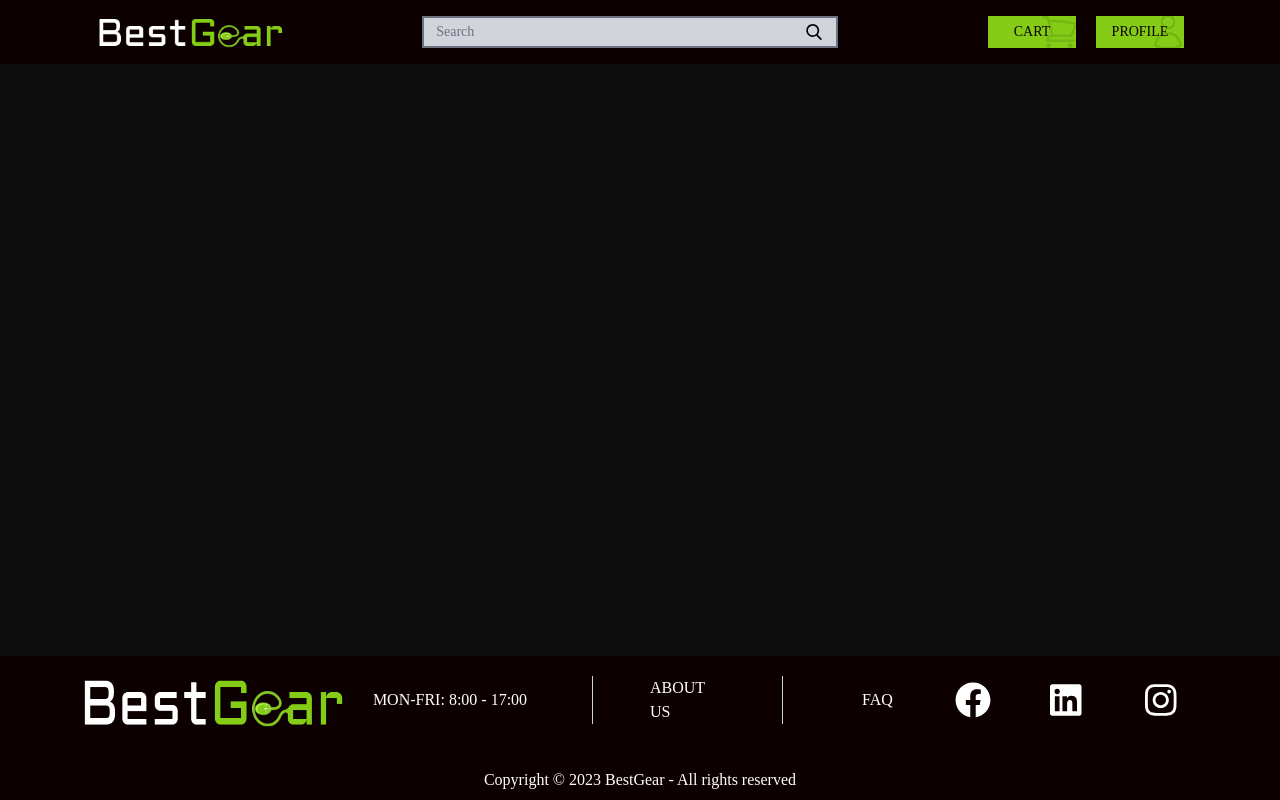
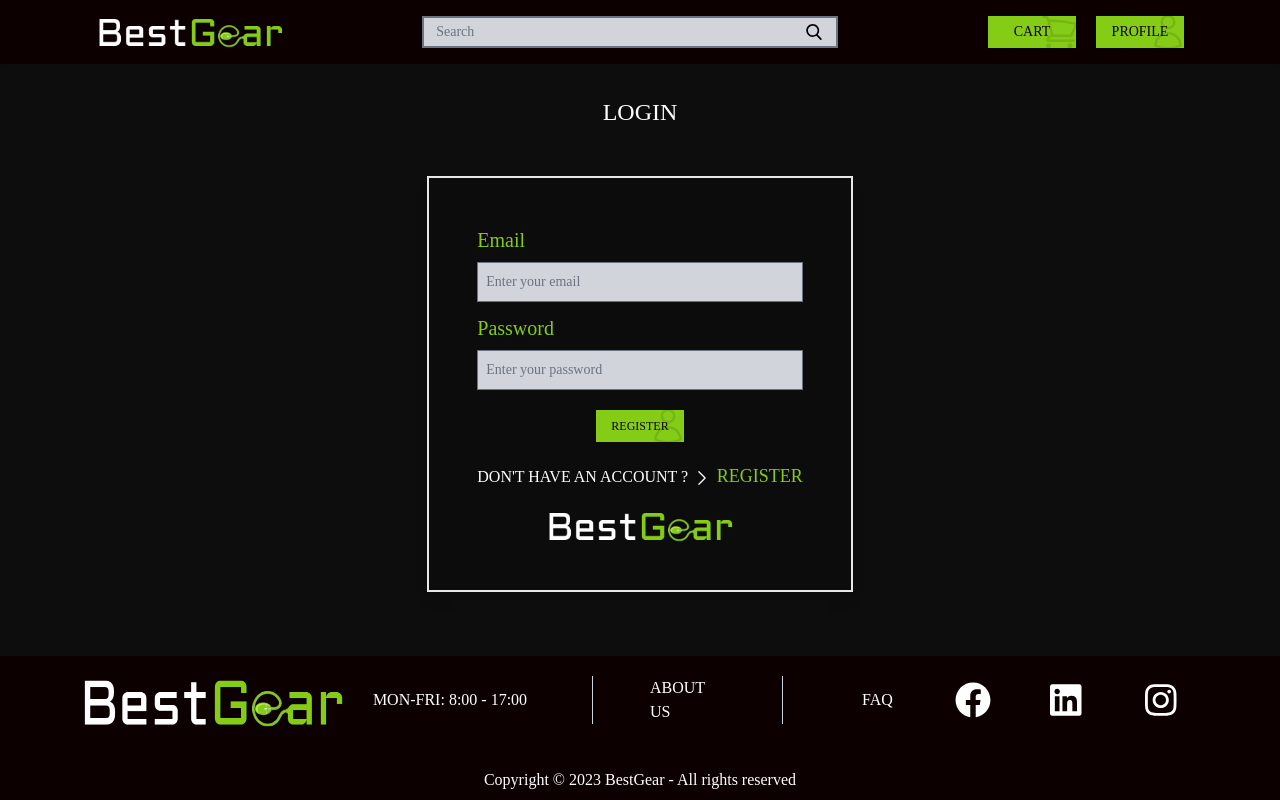
Before and after one commit to tariklilic/computer-shop-hci, an Angular app: page /login in a window 1280 px wide. Before the commit this address led to /. Built offline with nearby package versions, Linux system fonts and the light colour scheme.

Commit message:
login screen

```diff
--- a/src/app/app-routing.module.ts
+++ b/src/app/app-routing.module.ts
@@ -1,7 +1,10 @@
 import { NgModule } from '@angular/core';
 import { RouterModule, Routes } from '@angular/router';
+import { LoginComponent } from './auth/login/login.component';
 
-const routes: Routes = [];
+const routes: Routes = [
+  { path: 'login', component: LoginComponent },
+];
 
 @NgModule({
   imports: [RouterModule.forRoot(routes)],
--- a/src/app/app.component.css
+++ b/src/app/app.component.css
@@ -4,9 +4,7 @@ body {
 
 .content-container {
   flex: 1;
-  display: flex;
   flex-direction: column;
-  justify-content: space-between;
 }
 
 .footer {
--- /dev/null
+++ b/src/app/auth/login/login.component.css
@@ -0,0 +1,3 @@
+svg {
+    display: inline;
+}
--- /dev/null
+++ b/src/app/auth/login/login.component.html
@@ -0,0 +1,91 @@
+<!-- <section class="bg-gray-50 dark:bg-gray-900">
+    <div class="flex flex-col items-center justify-center px-6 py-8 mx-auto">
+        <div href="#" class="flex items-center mb-6 text-xl font-normal text-gray-900 dark:text-white">
+            LOGIN
+        </div>
+        <div
+            class="w-full bg-white rounded-lg shadow dark:border md:mt-0 sm:max-w-md xl:p-0 dark:bg-gray-800 dark:border-gray-700">
+            <div class="p-6 space-y-4 md:space-y-6 sm:p-8">
+                <form class="space-y-4 md:space-y-6" action="#">
+                    <div>
+                        <label for="email" class="block mb-2 text-sm font-medium text-gray-900 dark:text-white">Your
+                            email</label>
+                        <input type="email" name="email" id="email"
+                            class="bg-gray-50 border border-gray-300 text-gray-900 sm:text-sm rounded-lg focus:ring-primary-600 focus:border-primary-600 block w-full p-2.5 dark:bg-gray-700 dark:border-gray-600 dark:placeholder-gray-400 dark:text-white dark:focus:ring-blue-500 dark:focus:border-blue-500"
+                            placeholder="name@company.com" required="">
+                    </div>
+                    <div>
+                        <label for="password"
+                            class="block mb-2 text-sm font-medium text-gray-900 dark:text-white">Password</label>
+                        <input type="password" name="password" id="password" placeholder="••••••••"
+                            class="bg-gray-50 border border-gray-300 text-gray-900 sm:text-sm rounded-lg focus:ring-primary-600 focus:border-primary-600 block w-full p-2.5 dark:bg-gray-700 dark:border-gray-600 dark:placeholder-gray-400 dark:text-white dark:focus:ring-blue-500 dark:focus:border-blue-500"
+                            required="">
+                    </div>
+                    <div class="flex items-center justify-between">
+                        <div class="flex items-start">
+                            <div class="flex items-center h-5">
+                                <input id="remember" aria-describedby="remember" type="checkbox"
+                                    class="w-4 h-4 border border-gray-300 rounded bg-gray-50 focus:ring-3 focus:ring-primary-300 dark:bg-gray-700 dark:border-gray-600 dark:focus:ring-primary-600 dark:ring-offset-gray-800"
+                                    required="">
+                            </div>
+                            <div class="ml-3 text-sm">
+                                <label for="remember" class="text-gray-500 dark:text-gray-300">Remember me</label>
+                            </div>
+                        </div>
+                        <a href="#"
+                            class="text-sm font-medium text-primary-600 hover:underline dark:text-primary-500">Forgot
+                            password?</a>
+                    </div>
+                    <button type="submit"
+                        class="w-full text-white bg-primary-600 hover:bg-primary-700 focus:ring-4 focus:outline-none focus:ring-primary-300 font-medium rounded-lg text-sm px-5 py-2.5 text-center dark:bg-primary-600 dark:hover:bg-primary-700 dark:focus:ring-primary-800">Sign
+                        in</button>
+                    <p class="text-sm font-light text-gray-500 dark:text-gray-400">
+                        Don’t have an account yet? <a href="#"
+                            class="font-medium text-primary-600 hover:underline dark:text-primary-500">Sign up</a>
+                    </p>
+                </form>
+            </div>
+        </div>
+    </div>
+</section> -->
+
+<div class="text-black flex flex-col items-center justify-center h-full text-gray-700 mb-16 mt-8">
+
+    <!-- Component Start -->
+    <h1 class="font-base text-2xl text-white">LOGIN</h1>
+    <form class="flex flex-col bg-rect-black border-2 border-light-gray shadow-lg p-12 mt-12 mr-5 ml-5 sm:mr-0 sm:ml-0"
+        action="">
+        <label class="font-base text-xl text-lime" for="usernameField">Email</label>
+        <input class="flex items-center h-10 px-2 w-70 bg-gray mt-2 text-sm focus:outline-none focus:ring-2" type="text"
+            placeholder="Enter your email">
+        <label class="font-base text-xl text-lime mt-3" for="passwordField">Password</label>
+        <input class="flex items-center h-10 px-2 w-70 bg-gray mt-2 text-sm focus:outline-none focus:ring-2"
+            type="password" placeholder="Enter your password">
+        <div class="sm:flex sm:items-center ml-auto mr-auto mt-5 mb-5 group">
+            <button class="w-22 h-8 bg-lime text-black flex items-center justify-center group-hover:bg-black">
+                <span class="mx-auto relative text-xs group-hover:text-lime group-active:text-limeclick">REGISTER</span>
+                <svg xmlns="http://www.w3.org/2000/svg" fill="none" viewBox="0 0 24 24" stroke-width="1.5"
+                    stroke="black"
+                    class="md:ml-14 w-12 h-10 ml-12 absolute opacity-10 group-hover:opacity-20 group-hover:stroke-lime group-active:stroke-limeclick">
+                    <path stroke-linecap="round" stroke-linejoin="round"
+                        d="M15.75 6a3.75 3.75 0 11-7.5 0 3.75 3.75 0 017.5 0zM4.501 20.118a7.5 7.5 0 0114.998 0A17.933 17.933 0 0112 21.75c-2.676 0-5.216-.584-7.499-1.632z" />
+                </svg>
+            </button>
+        </div>
+        <div class="text-white text-md">
+            DON'T HAVE AN ACCOUNT ?
+            <svg id="svg" xmlns="http://www.w3.org/2000/svg" fill="none" viewBox="0 0 24 24" stroke-width="1.5"
+                stroke="currentColor" class="w-5 h-5">
+                <path stroke-linecap="round" stroke-linejoin="round" d="M8.25 4.5l7.5 7.5-7.5 7.5" />
+            </svg>
+            <a href="#" class="text-lime text-lg hover:text-white active:text-limeclick">
+                REGISTER
+            </a>
+        </div>
+        <div class="flex mt-5 justify-center">
+            <div>
+                <img alt="color" src="assets/images/logo-white.png" class="ml-3 sm:ml-0 h-7 sm:h-7 md:h-8">
+            </div>
+        </div>
+    </form>
+</div>
--- /dev/null
+++ b/src/app/auth/login/login.component.ts
@@ -0,0 +1,15 @@
+import { Component, OnInit } from '@angular/core';
+
+@Component({
+  selector: 'app-login',
+  templateUrl: './login.component.html',
+  styleUrls: ['./login.component.css']
+})
+export class LoginComponent implements OnInit {
+
+  constructor() { }
+
+  ngOnInit(): void {
+  }
+
+}
--- /dev/null
+++ b/src/app/auth/register/register.component.html
@@ -0,0 +1 @@
+<p>register works!</p>
--- /dev/null
+++ b/src/app/auth/register/register.component.ts
@@ -0,0 +1,15 @@
+import { Component, OnInit } from '@angular/core';
+
+@Component({
+  selector: 'app-register',
+  templateUrl: './register.component.html',
+  styleUrls: ['./register.component.css']
+})
+export class RegisterComponent implements OnInit {
+
+  constructor() { }
+
+  ngOnInit(): void {
+  }
+
+}
--- a/src/app/navbar/navbar.component.html
+++ b/src/app/navbar/navbar.component.html
@@ -50,9 +50,6 @@
                 </div>
             </div>
 
-
-
-
             <button class="sm:hidden cursor-pointer ml-auto mr-2" id="dropdownDefaultButton" type="button"
                 data-dropdown-toggle="dropdown">
                 <svg xmlns="http://www.w3.org/2000/svg" fill="none" viewBox="0 0 24 24" stroke-width="1.5"
@@ -60,7 +57,6 @@
                     <path stroke-linecap="round" stroke-linejoin="round"
                         d="M3.75 6.75h16.5M3.75 12h16.5m-16.5 5.25h16.5" />
                 </svg>
-
             </button>
         </div>
 
--- a/tailwind.config.js
+++ b/tailwind.config.js
@@ -1002,6 +1002,7 @@ module.exports = {
         'limeclick': '#4D7C0F',
         'light-black': '#0E0D0D',
         'black': '#0D0000',
+        'rect-black': '#0C0C0C',
         'gray': '#D1D5DB',
         'white': '#FFFFFF',
         'light-gray': '#E5E7EB'
```
Also changed, not shown: src/app/app.module.ts (+8 -2 lines), src/app/auth/register/register.component.css (added), 2 other files (tests, documents, lock files or other folders).
